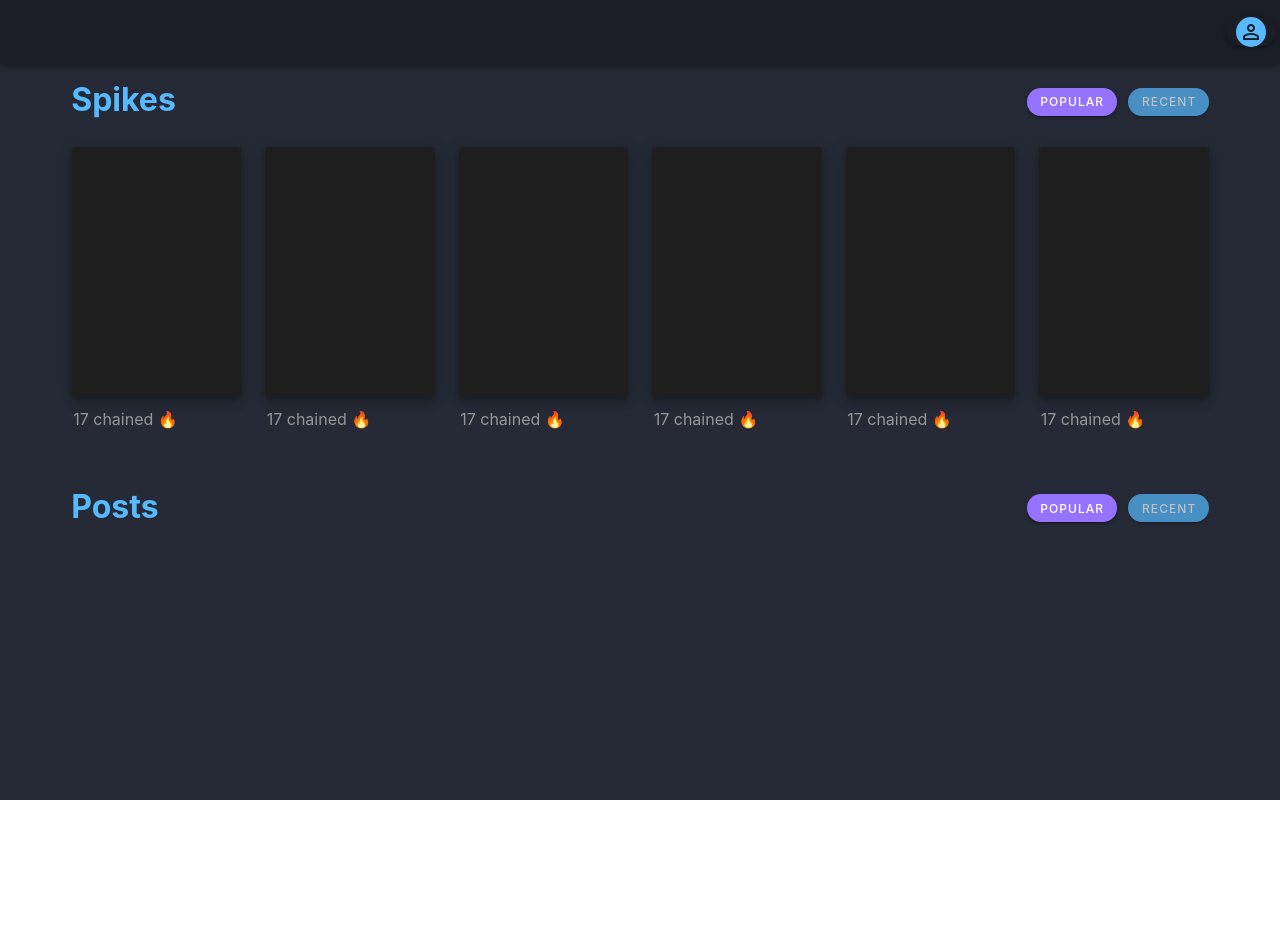
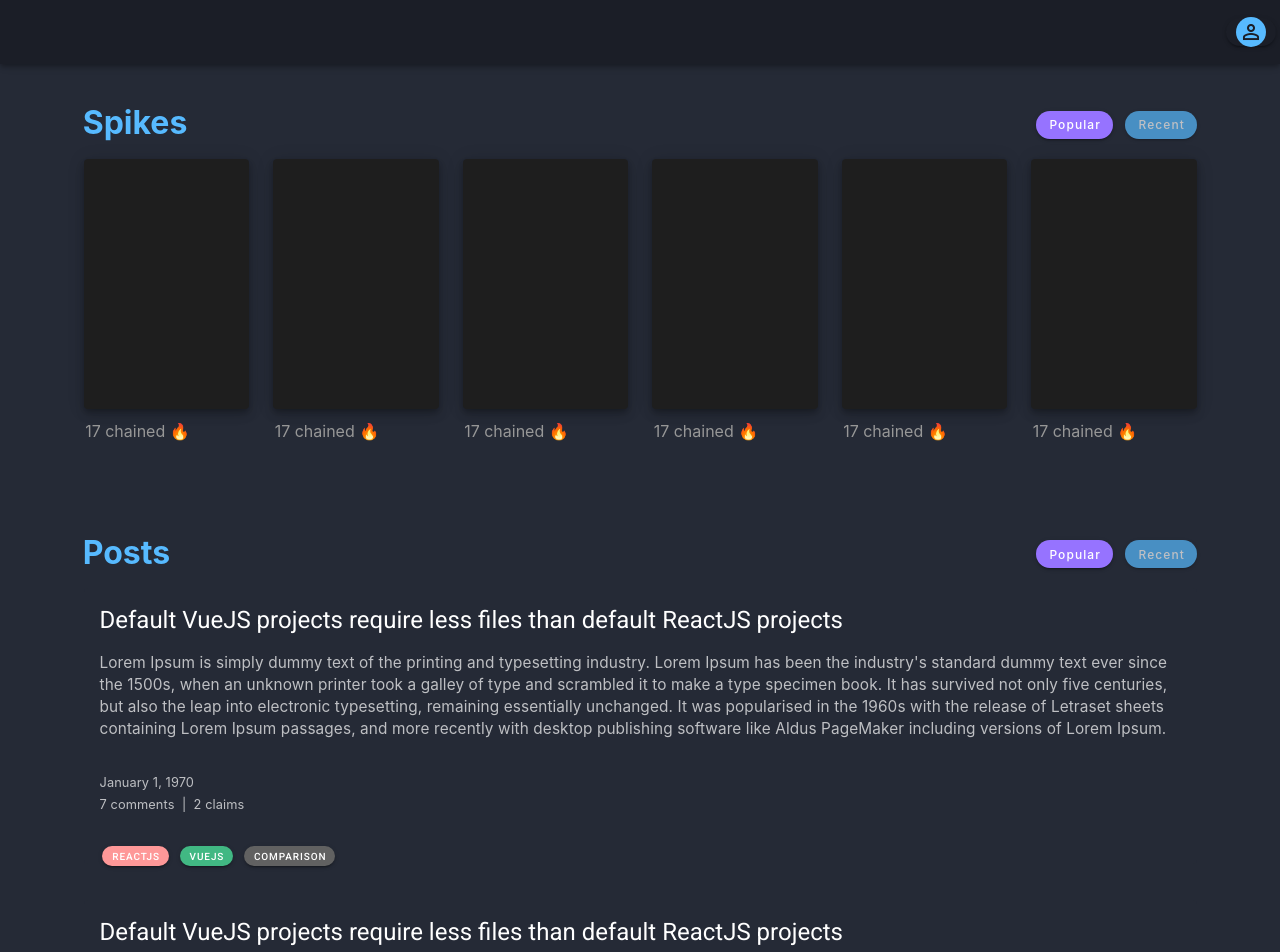
Before and after one commit to MayankJ99/MythBuster, a Vue app in the folder FrontEnd/: page / in a window 1280 px wide. Shown: the top 952 px of the page. Before the commit the page ends 800 px from the top, so only its background shows below. Built offline with nearby package versions, Linux system fonts and the light colour scheme.

Commit message:
feat: structed the code and finished homepage UI for now

```diff
--- /dev/null
+++ b/FrontEnd/src/components/home/home_screen.vue
@@ -0,0 +1,19 @@
+<template>
+  <v-container>
+    <spikes-seciton />
+    <posts-section />
+  </v-container>
+</template>
+
+<script>
+import SpikesSeciton from "./spikes.vue";
+import PostsSection from "./posts.vue";
+
+export default {
+  name: "HomeScreen",
+  components: {
+    SpikesSeciton,
+    PostsSection,
+  },
+};
+</script>
--- /dev/null
+++ b/FrontEnd/src/components/home/posts.vue
@@ -0,0 +1,145 @@
+<template>
+  <v-container>
+    <v-row style="margin-top: 3%">
+      <h1 class="postsText">Posts</h1>
+      <v-spacer></v-spacer>
+      <v-btn
+        class="postsBtn popular white--text"
+        depressed
+        elevation="2"
+        raised
+        rounded
+        small
+        color="#9673ff"
+        >Popular
+      </v-btn>
+      <v-btn
+        class="postsBtn recent white--text"
+        depressed
+        elevation="2"
+        raised
+        rounded
+        small
+        color="#57BAff"
+        >Recent
+      </v-btn>
+    </v-row>
+    <v-col v-for="n in 2" :key="n" style="margin-top: 1%">
+      <v-card color="#252a36" dark elevation="0">
+        <v-card-title class="text-h5 title">
+          Default VueJS projects require less files than default ReactJS
+          projects
+        </v-card-title>
+        <v-card-text class="content"
+          >Lorem Ipsum is simply dummy text of the printing and typesetting
+          industry. Lorem Ipsum has been the industry's standard dummy text ever
+          since the 1500s, when an unknown printer took a galley of type and
+          scrambled it to make a type specimen book. It has survived not only
+          five centuries, but also the leap into electronic typesetting,
+          remaining essentially unchanged. It was popularised in the 1960s with
+          the release of Letraset sheets containing Lorem Ipsum passages, and
+          more recently with desktop publishing software like Aldus PageMaker
+          including versions of Lorem Ipsum.
+        </v-card-text>
+        <v-card-text class="date">
+          <v-col>
+            <v-row>January 1, 1970</v-row>
+            <v-row
+              ><p>7 comments</p>
+              <p>&nbsp; | &nbsp;</p>
+              <p>2 claims</p></v-row
+            >
+          </v-col>
+        </v-card-text>
+
+        <v-card-actions>
+          <v-row style="margin-left: 1%">
+            <v-btn
+              depressed
+              elevation="2"
+              raised
+              rounded
+              color="#FE9898"
+              x-small
+              class="tag"
+              >ReactJS</v-btn
+            >
+            <v-btn
+              depressed
+              elevation="2"
+              raised
+              rounded
+              color="#41B883"
+              x-small
+              class="tag"
+              >VueJS</v-btn
+            >
+            <v-btn
+              depressed
+              elevation="2"
+              raised
+              rounded
+              color="#616161"
+              x-small
+              class="tag"
+              >Comparison</v-btn
+            >
+          </v-row>
+        </v-card-actions>
+      </v-card>
+    </v-col>
+  </v-container>
+</template>
+
+<script>
+export default {
+  name: "PostsSection",
+};
+</script>
+
+<style scoped>
+.popular {
+  opacity: 1;
+  margin-right: 1%;
+}
+
+.recent {
+  opacity: 0.7;
+  margin-right: 2%;
+}
+
+.postsText {
+  color: #57baff;
+  margin-left: 2%;
+  font-family: -apple-system, BlinkMacSystemFont, "Segoe UI", Roboto, Oxygen,
+    Ubuntu, Cantarell, "Open Sans", "Helvetica Neue", sans-serif;
+}
+
+.postsBtn {
+  margin-top: 1%;
+  text-transform: none;
+  font-family: -apple-system, BlinkMacSystemFont, "Segoe UI", Roboto, Oxygen,
+    Ubuntu, Cantarell, "Open Sans", "Helvetica Neue", sans-serif;
+}
+
+.content {
+  font-family: -apple-system, BlinkMacSystemFont, "Segoe UI", Roboto, Oxygen,
+    Ubuntu, Cantarell, "Open Sans", "Helvetica Neue", sans-serif;
+  font-size: 0.96rem;
+}
+
+.title {
+  font-family: -apple-system, BlinkMacSystemFont, "Segoe UI", Roboto, Oxygen,
+    Ubuntu, Cantarell, "Open Sans", "Helvetica Neue", sans-serif;
+}
+
+.date {
+  font-family: -apple-system, BlinkMacSystemFont, "Segoe UI", Roboto, Oxygen,
+    Ubuntu, Cantarell, "Open Sans", "Helvetica Neue", sans-serif;
+  font-size: 0.8rem;
+}
+
+.tag {
+  margin-right: 1%;
+}
+</style>
--- a/FrontEnd/src/components/HelloWorld.vue
+++ b/FrontEnd/src/components/home/spikes.vue
@@ -1,6 +1,6 @@
 <template>
   <v-container>
-    <v-row>
+    <v-row style="margin-top: 1%">
       <h1 class="spikeText">Spikes</h1>
       <v-spacer></v-spacer>
       <v-btn
@@ -52,51 +52,25 @@
         </v-container>
       </v-item-group>
     </template>
-    <v-row>
-      <h1 class="postsText">Posts</h1>
-      <v-spacer></v-spacer>
-      <v-btn
-        class="postsBtn popular white--text"
-        depressed
-        elevation="2"
-        raised
-        rounded
-        small
-        color="#9673ff"
-        >Popular
-      </v-btn>
-      <v-btn
-        class="postsBtn recent white--text"
-        depressed
-        elevation="2"
-        raised
-        rounded
-        small
-        color="#57BAff"
-        >Recent
-      </v-btn>
-    </v-row>
   </v-container>
 </template>
 
 <script>
 export default {
-  name: "HelloWorld",
-  data: () => ({}),
+  name: "SpikesSeciton",
 };
 </script>
 
-<style>
+<style scoped>
 .spikeText {
   color: #57baff;
-  margin-top: 1%;
   margin-left: 2%;
   font-family: -apple-system, BlinkMacSystemFont, "Segoe UI", Roboto, Oxygen,
     Ubuntu, Cantarell, "Open Sans", "Helvetica Neue", sans-serif;
 }
 
 .spikeVideos {
-  margin-top: 2%;
+  margin-top: 1%;
 }
 
 .spikeVideoSubtitle {
@@ -108,7 +82,7 @@ export default {
 }
 
 .spikeBtn {
-  margin-top: 2%;
+  margin-top: 1%;
   text-transform: none;
   font-family: -apple-system, BlinkMacSystemFont, "Segoe UI", Roboto, Oxygen,
     Ubuntu, Cantarell, "Open Sans", "Helvetica Neue", sans-serif;
@@ -123,19 +97,4 @@ export default {
   opacity: 0.7;
   margin-right: 2%;
 }
-
-.postsText {
-  color: #57baff;
-  margin-top: 3%;
-  margin-left: 2%;
-  font-family: -apple-system, BlinkMacSystemFont, "Segoe UI", Roboto, Oxygen,
-    Ubuntu, Cantarell, "Open Sans", "Helvetica Neue", sans-serif;
-}
-
-.postsBtn {
-  margin-top: 4%;
-  text-transform: none;
-  font-family: -apple-system, BlinkMacSystemFont, "Segoe UI", Roboto, Oxygen,
-    Ubuntu, Cantarell, "Open Sans", "Helvetica Neue", sans-serif;
-}
 </style>
--- a/FrontEnd/src/views/Home.vue
+++ b/FrontEnd/src/views/Home.vue
@@ -1,15 +1,14 @@
 <template>
-  <hello-world />
+  <home-screen />
 </template>
 
 <script>
-import HelloWorld from "../components/HelloWorld";
+import HomeScreen from "../components/home/home_screen.vue";
 
 export default {
   name: "Home",
-
   components: {
-    HelloWorld,
+    HomeScreen,
   },
 };
 </script>
```
